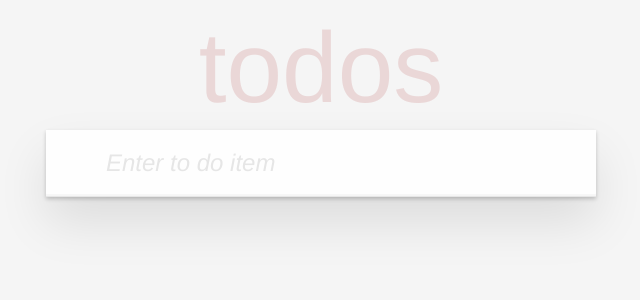
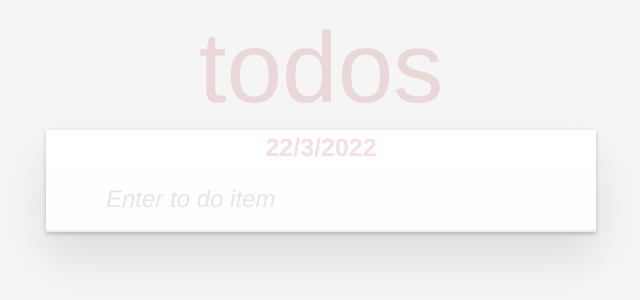
Before and after one commit to Reeyhanyilmaz/React-todos, a React (Create React App) app: page / in a window 1280 px wide. Shown: the top 300 px of the page, without its empty margins (319-959 px from the left). Built offline with nearby package versions, Linux system fonts and the light colour scheme.

Commit message:
add date func.

```diff
--- a/src/App.css
+++ b/src/App.css
@@ -82,6 +82,23 @@ body {
 	-webkit-text-rendering: optimizeLegibility;
 	-moz-text-rendering: optimizeLegibility;
 	text-rendering: optimizeLegibility;
+}
+
+.date {
+	color: rgba(175, 47, 47, 0.15);
+	font-size: 25px;
+	font-weight:700;
+	padding: 8px;
+	display: flex;
+	justify-content: center;
+}
+
+.itemDate{
+	color: #af5b5e;
+	font-size: 20px;
+	display: flex;
+	justify-content: center;
+    margin-top: -27px;
 }
 
 .new-todo,
--- a/src/components/List.js
+++ b/src/components/List.js
@@ -1,6 +1,6 @@
 import { useState, useEffect } from 'react'
 
-function List({todo, removeTodo, updateTodo,setTodo}) {
+function List({todo, removeTodo, updateTodo}) {
 
   //alttaki all , active, completed secenekleri icin filtreleme
   const [filterType, setFilterType] = useState(0);
@@ -35,6 +35,7 @@ function List({todo, removeTodo, updateTodo,setTodo}) {
     ));
   }
 
+
   //tüm todo'ları checked yaptıgımız checkbox icin
   const allTodoCompleted = () => {
     if(todo.every((item) => item.isCompleted)){
@@ -59,6 +60,10 @@ function List({todo, removeTodo, updateTodo,setTodo}) {
     }
   };
 
+  //itemlarda da date olması icin
+  let date = new Date();
+  let now = date.getDate() + "/" + (date.getMonth()+1) + "/"+ date.getFullYear();
+
   return (
     <>
     <section className='main'>
@@ -77,7 +82,7 @@ function List({todo, removeTodo, updateTodo,setTodo}) {
 
           <input type="checkbox" className='toggle' checked={todos.isCompleted} onChange={() => checkboxChange(index)} />
 
-          <label>{todos.value}</label>
+          <label>{todos.value} <span className='itemDate'>{now}</span> </label>
 
           <button onClick={() => removeItem(todos.id)} className='destroy'></button>
        </div>
--- a/src/components/Todo.js
+++ b/src/components/Todo.js
@@ -19,11 +19,17 @@ function Todo() {
       localStorage.setItem("todoapp" , JSON.stringify(todo))
     },[todo])
 
+    //tarih ögesi
+    let date = new Date();
+    let now = date.getDate() + "/" + (date.getMonth()+1) + "/"+ date.getFullYear();
+
       return (
         <section className='todoapp'>
         <header className="header">
           <h1>todos</h1>
           </header>
+
+          <div className='date'>{now}</div>
 
           <Input todo={todo} addTodo={setTodo}/>
           <List todo={todo} removeTodo={setTodo} updateTodo={setTodo}/>
```
